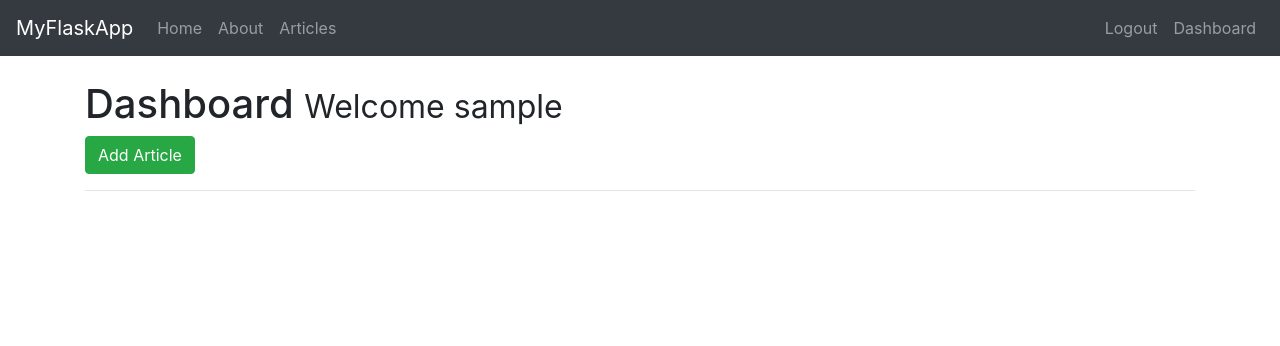
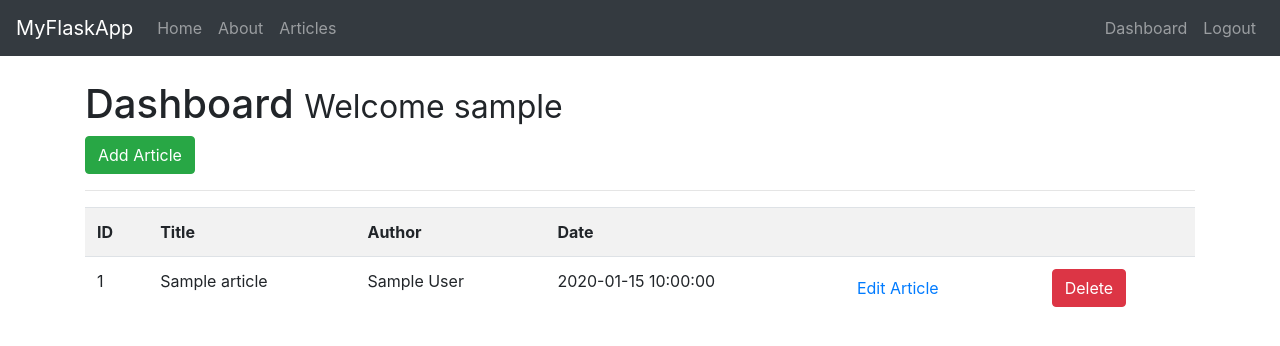
Before and after one commit to RahulNagalla/Blog-FlaskApp, a Flask app: page /dashboard in a window 1280 px wide. Shown: the top 346 px of the page. Run offline with Flask 2, Linux system fonts and the light colour scheme; the visitor is signed in with stand-in values (Sample User, id 1); tables that the repository leaves empty or names only in its code hold one stand-in row (values such as "Sample post"); some libraries are stand-ins or nearby versions.

Commit message:
Dash Board Implemented

```diff
--- a/app.py
+++ b/app.py
@@ -1,5 +1,4 @@
 from flask import Flask,render_template, flash, redirect, url_for, session, logging, request
-from data import Articles
 from flask_mysqldb import MySQL
 
 from wtforms import Form, StringField,TextAreaField,PasswordField,validators
@@ -19,7 +18,7 @@ app.config['MYSQL_CURSORCLASS']= 'DictCursor'
 mysql = MySQL(app)
 
 
-Articles=Articles()
+
 
 
 #Index
@@ -37,13 +36,26 @@ def about():
 #Articles
 @app.route('/articles')
 def articles():
-    return render_template('articles.html',articles=Articles)
+    cur=mysql.connection.cursor()
+    result=cur.execute("SELECT * FROM articles");
+    articles = cur.fetchall()
+    if result > 0:
+        return render_template('articles.html',articles=articles)
+    else:
+        msg="No Articles Found"
+        return render_template('articles.html',msg=msg)
+    cur.close()
+
 
 
 #Single Article
 @app.route('/article/<string:id>/')
 def article(id):
-    return render_template('article.html',id=id)
+    cur=mysql.connection.cursor()
+    result=cur.execute("SELECT * FROM articles WHERE id=%s",[id]);
+    article = cur.fetchone()
+    cur.close()
+    return render_template('article.html',article=article)
 
 
 #RegisteForm Class
@@ -140,7 +152,7 @@ def is_logged_in(f):
 @is_logged_in
 def logout():
     session.clear()
-    flash('You are noe logget out','success')
+    flash('You are now logget out','success')
     return redirect(url_for('login'))
 
 
@@ -148,7 +160,16 @@ def logout():
 @app.route('/dashboard')
 @is_logged_in
 def dashboard():
-    return render_template('dashboard.html')
+    cur=mysql.connection.cursor()
+    result=cur.execute("SELECT * FROM articles");
+    articles = cur.fetchall()
+    if result > 0:
+        return render_template('dashboard.html',articles=articles)
+    else:
+        msg="No Articles Found"
+        return render_template('dashboard.html',msg=msg)
+    cur.close()
+    # return render_template('dashboard.html')
 
 #Article form class
 class ArticleForm(Form):
--- a/templates/add_article.html
+++ b/templates/add_article.html
@@ -8,8 +8,8 @@
     {{render_field(form.title,class_="form-control") }}
   </div>
   <div class="form-group">
-    {{ render_field(form.body,class_="form-control") }}
+    {{ render_field(form.body,class_="form-control",id="editor") }}
   </div>
-  <button type="submit" class="btn btn-primary">Submit</button>
+<p><input type="submit" class="btn btn-primary" value="Submit"> </p>
 </form>
 {%endblock%}
--- a/templates/dashboard.html
+++ b/templates/dashboard.html
@@ -1,8 +1,31 @@
 {%extends 'layout.html' %}
 
 {% block body %}
-<h1>Dashboard <small>Welcome {{session.username}}</small></h1>
+  <h1>Dashboard <small>Welcome {{session.username}}</small></h1>
 <!-- <a href=""></a> -->
-<a href="/add_article" class="btn btn-success">Add Article</a>
-<hr>
-{% endblock %}
+  <a href="/add_article" class="btn btn-success">Add Article</a>
+  <hr>
+  <table class="table table-striped">
+    <tr>
+      <th>ID</th>
+      <th>Title</th>
+      <th>Author</th>
+      <th>Date</th>
+      <th></th>
+      <th></th>
+    </tr>
+    {% for article in articles %}
+        <tr>
+          <td>{{article.id}}</td>
+          <td>{{article.title}}</td>
+          <td>{{article.author}}</td>
+          <td>{{article.create_date}}</td>
+          <td><a href="edit_article/{{article.id}}" class="btn btn-default pull-right">Edit Article</a></td>
+          <td><a href="#" class="btn btn-danger ">Delete</a></td>
+
+        </tr>
+    {% endfor %}
+
+
+  </table>
+  {% endblock %}
--- a/templates/home.html
+++ b/templates/home.html
@@ -4,5 +4,9 @@
 <div class="jumbotron">
   <h1>Welcome to the FlaskApp</h1>
   <p class="lead">This Application is built on Python Flask Frame Work</p>
+  {% if session.logged_in == NULL %}
+      <a href="/register" class="btn btn-primary btn-lg">Register</a>
+      <a href="/login" class="btn btn-success btn-lg">Login</a>
+  {%endif%}
 </div>
 {% endblock %}
--- a/templates/includes/_navbar.html
+++ b/templates/includes/_navbar.html
@@ -23,11 +23,13 @@
         <ul class="navbar-nav">
           {% if session.logged_in %}
             <li class="navbar-right">
+              <a class="nav-link" href="/dashboard">Dashboard</a>
+            </li>
+
+            <li class="navbar-right">
               <a class="nav-link" href="/logout">Logout</a>
             </li>
-            <li class="navbar-right">
-              <a class="nav-link" href="/dashboard">Dashboard</a>
-            </li>
+
           {% else %}
             <li class="navbar-right">
               <a class="nav-link" href="/register">Register</a>
--- a/templates/layout.html
+++ b/templates/layout.html
@@ -13,8 +13,11 @@
   {% include 'includes/_messages.html'%}
   {% block body %}{% endblock %}
 </div>
-  <script
-    src="https://stackpath.bootstrapcdn.com/bootstrap/4.1.1/js/bootstrap.min.js">
+  <script src="https://stackpath.bootstrapcdn.com/bootstrap/4.1.1/js/bootstrap.min.js"></script>
+  <script  src="//cdn.ckeditor.com/4.6.2/basic/ckeditor.js"></script>
+  <script type="text/javascript">
+      CKEDITOR.replace('editor')
   </script>
+
 </body>
 </html>
```
Also changed, not shown: templates/article.html (+6 -3 lines).
